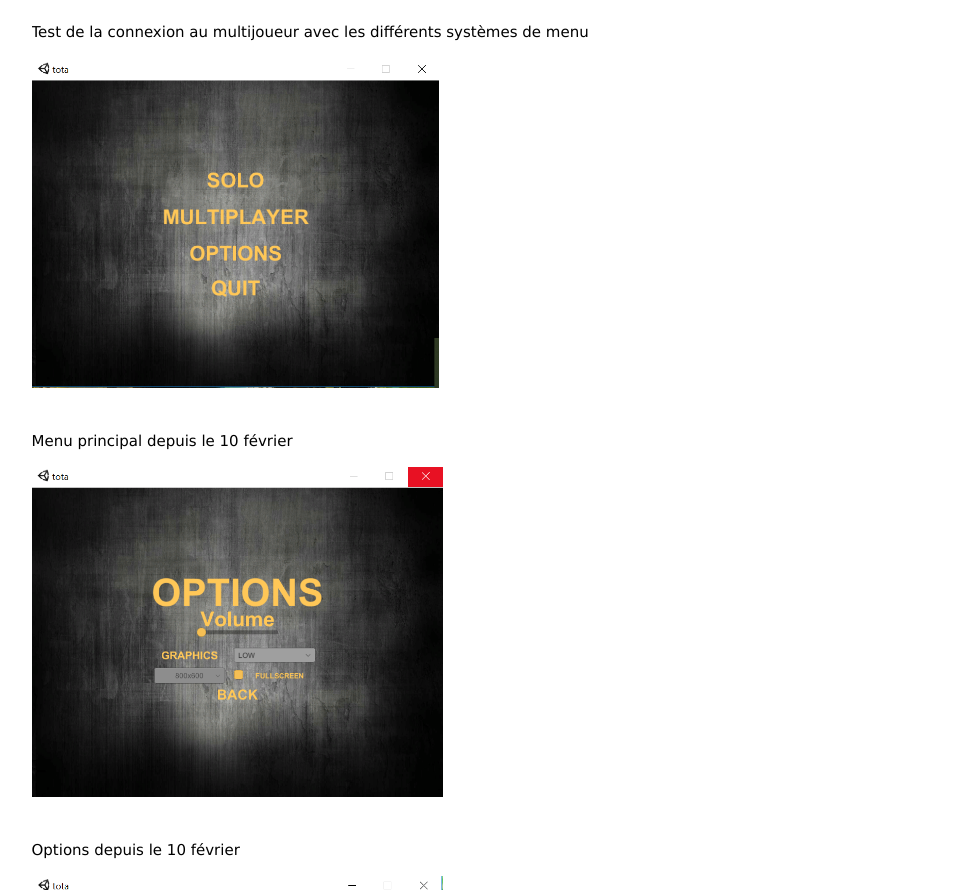
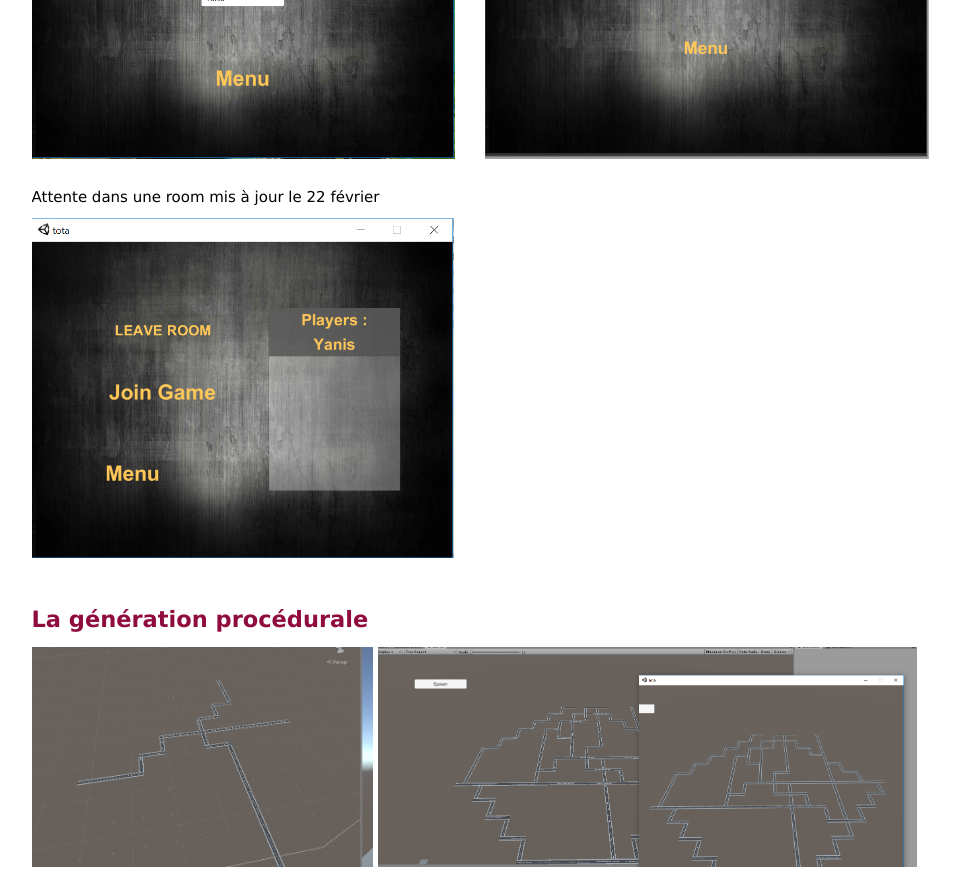
Before and after one commit to Yanisiman/Yanisiman.github.io, a PHP site: page /pages/programme.html in a window 1280 px wide. Shown: the part 2329-3219 px from the top of the page, without its empty margins (156-1116 px from the left). Run offline with PHP 8.4, Linux system fonts and the light colour scheme.

Commit message:
organisation calendrier

```diff
--- a/css/programme.css
+++ b/css/programme.css
@@ -1,11 +1,16 @@
 table {
-	position:relative;
-	width: 900px;
+	display:inline-block;
+	width: 435px;
 	border-collapse: collapse;
 	margin-bottom: 20px;
 }
 
-table, td, th {
+#t2{
+	position:absolute;
+	padding-left:5px;
+}
+
+td, th {
   border: 1px solid black;
 }
 
@@ -29,17 +34,29 @@ tr:nth-child(even){
 	margin: auto;
 	overflow:hidden;
 }
-hr{
-	margin-top:0px;
-	margin-left:0px;
-	border-top:1px dotted #900C3F;
-	width:50%;
+
+.maj>img{
+	height:350px;
+	padding:10px 0px 20px 0px;
+
 }
 
-.maj>img{
+.carre>img{
+	height:240px;
+	padding-bottom:20px;
+}
+.carre>div>img{
+	height: 350px;
+	padding-top:10px;
+}
+.carre>div{
 	display:inline-block;
-	height: 350px;
-	padding:0px 20px 20px 0px;
+	width:449px;
+	padding-bottom:20px;
+}
+
+.caption{
+	margin:0px;
 }
 
 #long{
@@ -57,6 +74,7 @@ hr{
 	bottom:10px;
 	right:60px;
 	width:55px;
+	background-color:white;
 	border-radius:10px;
 	box-shadow: 0 4px 8px 0 rgba(0, 0, 0, 0.2), 0 6px 20px 0 rgba(0, 0, 0, 0.19);
 	margin:20px;
@@ -70,16 +88,11 @@ hr{
 }
 
 #button:active{
-	transition:0.2s;
-	transform:scale(1.25);
+	transition:0.1s;
+	transform:scale(1);
 }
 
 a{
-	color: white;
-	text-decoration:none;
-}
-
-a:hover {
 	color: white;
 }
 
--- a/css/site.css
+++ b/css/site.css
@@ -185,7 +185,7 @@ a {
 }
 
 a:hover {
-  color: hotpink;
+  text-decoration:underline;
 }
 
 a:active {
--- a/pages/programme.html
+++ b/pages/programme.html
@@ -35,7 +35,6 @@
 	<a href="#start"><div id="button"><img id="up" src="../images/up.png"></div></a>
 	<h2>Répartition</h2>
 
-	<div style="overflow-x:auto;">
 		<table>
 			<thead>
 				<tr>
@@ -137,12 +136,10 @@
 			</tr>
 			</tbody>
 		</table>
-	</div>
 
 
-	<h2>Avancement</h2>
-	<div style="overflow-x:auto;">
-		<table>
+
+		<table id="t2">
 			<thead>
 			<tr>
 				<th>Tâches / Soutenance</th>
@@ -244,61 +241,61 @@
 			</tr>
 
 		</table>
-	</div>
 
 	<a id="1s"><h1>Première soutenance (14/03/19)</h1></a>
 	<hr style="width: 70%;" />
 	<h2>Les Menus</h2>
 
-	<div class="maj">
-	<img id="long" src="../images/maj/gif/menu.gif">
-	<p>Test de la connexion au multijoueur avec les différents systèmes de menu</p>
-	<img src="../images/maj/menu.png">
-	<p>Menu principal depuis le 10 février</p>
-	<img src="../images/maj/options.png">
-	<p>Options depuis le 10 février</p>
-	<img src="../images/maj/connect.png">
-	<p>Connection au serveur Mutlijoueur mis à jour le 17 février</p>
-	<img src="../images/maj/createroom.png">
-	<p>Création ou recherche de room mis à jour le 22 février</p>
-	<img src="../images/maj/room.png">
-	<p>Attente dans une room mis à jour le 22 février</p>
+
+	<div class="maj">Test de la connexion au multijoueur avec les différents systèmes de menu<img id="long" src="../images/maj/gif/menu.gif"></div>
+	<div class="carre">
+	<div>Menu principal depuis le 10 février<img src="../images/maj/menu.png"></div>
+	<div>Options depuis le 10 février<img src="../images/maj/options.png"></div>
+	<div>Connection au serveur Mutlijoueur mis à jour le 17 février<img src="../images/maj/connect.png"></div>
+	<div>Création ou recherche de room mis à jour le 22 février<img src="../images/maj/createroom.png"></div>
+	<div>Attente dans une room mis à jour le 22 février<img src="../images/maj/room.png"></div>
 	</div>
 
 	<h2>La génération procédurale</h2>
 	<div class="maj">
+	<div class="carre">
 	<img src="../images/maj/firstGen.png">
 	<img src="../images/maj/gen.png">
 	<img src="../images/maj/middlegen.png">
 	<img src="../images/maj/finalgen.png">
+	</div>
+	<p class="caption">Génération procédurale mise à jour le 6 mars</p>
 	<img src="../images/maj/gif/loadingLevel.gif">
-	<p>Génération procédurale mise à jour le 6 mars</p>
+
 	</div>
 
 	<h2>Le pathfinding</h2>
 	<div class="maj">
+	<p class="caption">Pathfinding mis à jour le 4 mars</p>
 	<img src="../images/maj/gif/organicOpacity.gif">
-	<p>Pathfinding mis à jour le 4 mars</p>
+
 	</div>
 
 	<h2>L'inventaire</h2>
 	<div class="maj">
+	<p class="caption">Inventaire le 25 février</p>
 	<img src="../images/maj/gif/inventoryTry.gif">
-	<p>Inventaire le 25 février</p>
+	<p class="caption">Inventaire mis à jour le 6 mars</p>
 	<img src="../images/maj/gif/inventAdapted.gif">
-	<p>Inventaire mis à jour le 6 mars</p>
+
 	</div>
 
 	<h2>Autres</h2>
 	<div class="maj">
+	<p class="caption">Première ébauche de sélection des joueurs</p>
 	<img src="../images/maj/gif/selectTest.gif">
-	<p>Première ébauche de sélection des joueurs</p>
+	<p class="caption">Test de sélection en multijoueur</p>
 	<img src="../images/maj/gif/selectTestMulti.gif">
-	<p>Test de sélection en multijoueur</p>
+	<p class="caption">Première animation de test</p>
 	<img src="../images/maj/gif/firstAnimationTest.gif">
-	<p>Première animation de test</p>
+	<p class="caption">Bonus : test d'un "fog of war"</p>
 	<img src="../images/maj/gif/field_of_view.gif">
-	<p>Bonus : test d'un "fog of war"</p>
+
 	</div>
 	</div>
 
```
